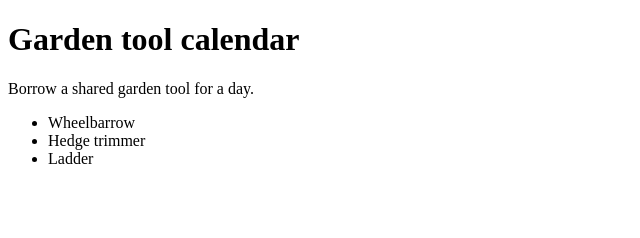
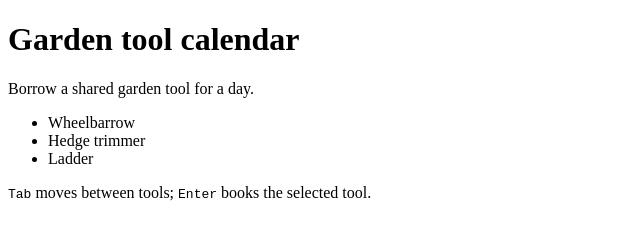
Before and after one commit to aircodezero-sandbox/ideas-collaboration-test, a plain HTML site: page index.html in a window 1280 px wide. Shown: the whole page, without its empty margins (0-640 px from the left). Drawn offline with Linux system fonts and the light colour scheme.

Commit message:
Add keyboard help for booking a tool

```diff
--- a/index.html
+++ b/index.html
@@ -6,3 +6,4 @@
 <p>Borrow a shared garden tool for a day.</p>
 <ul id="tools"><li>Wheelbarrow</li><li>Hedge trimmer</li><li>Ladder</li></ul>
 </html>
+<p><kbd>Tab</kbd> moves between tools; <kbd>Enter</kbd> books the selected tool.</p>
```
